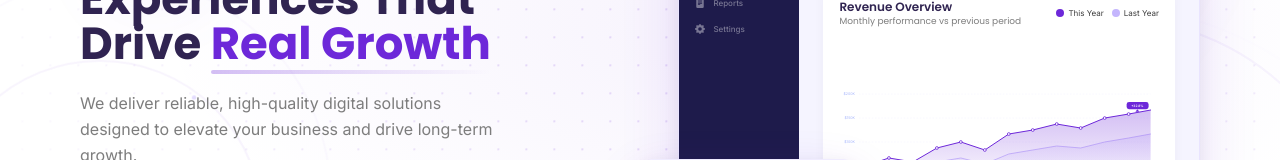
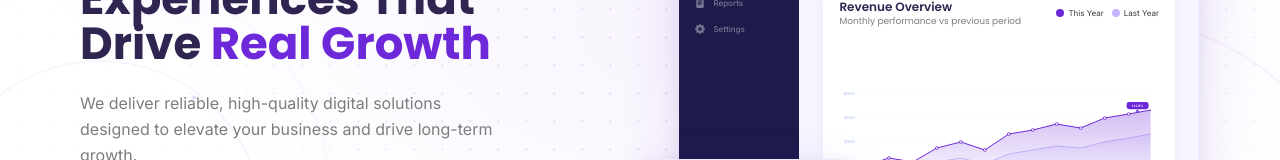
Before and after one commit to FutureAxis/futureaxis-official-web, a Next.js app: page / in a window 1280 px wide. Shown: the part 377-537 px from the top of the page. Built offline with nearby package versions, Linux system fonts and the light colour scheme.

Commit message:
chore: remove unnecessary gradient span for cleaner Hero section layout

```diff
--- a/components/sections/Hero.tsx
+++ b/components/sections/Hero.tsx
@@ -365,8 +365,6 @@ export default function Hero() {
                         Drive{" "}
                         <span className="text-[var(--primary)] relative inline-block">
                             Real Growth
-                            <span
-                                className="absolute -bottom-2 left-0 w-full h-1 bg-gradient-to-r from-[var(--primary)]/30 to-transparent rounded-full"></span>
                         </span>
                     </h1>
 
```
